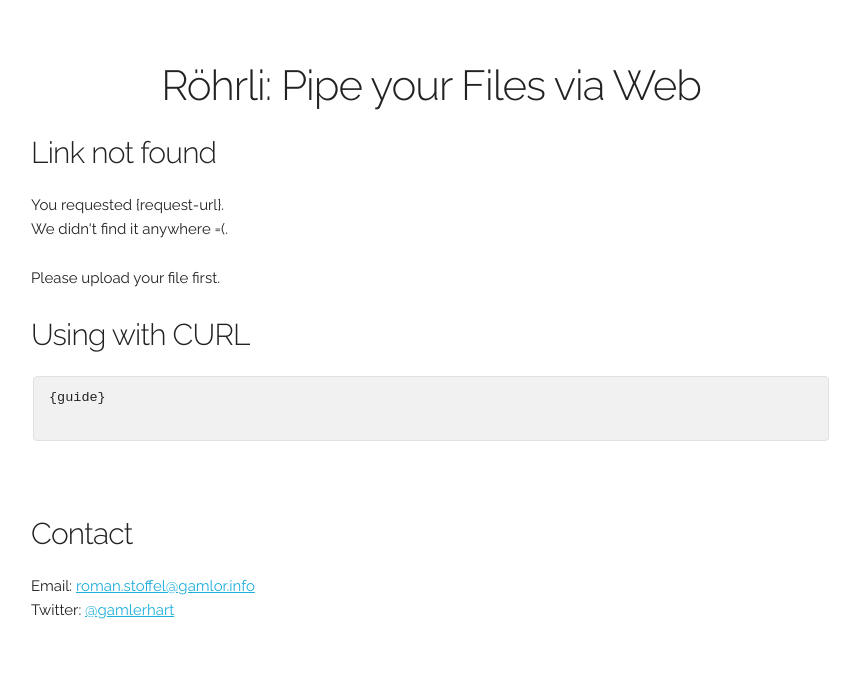
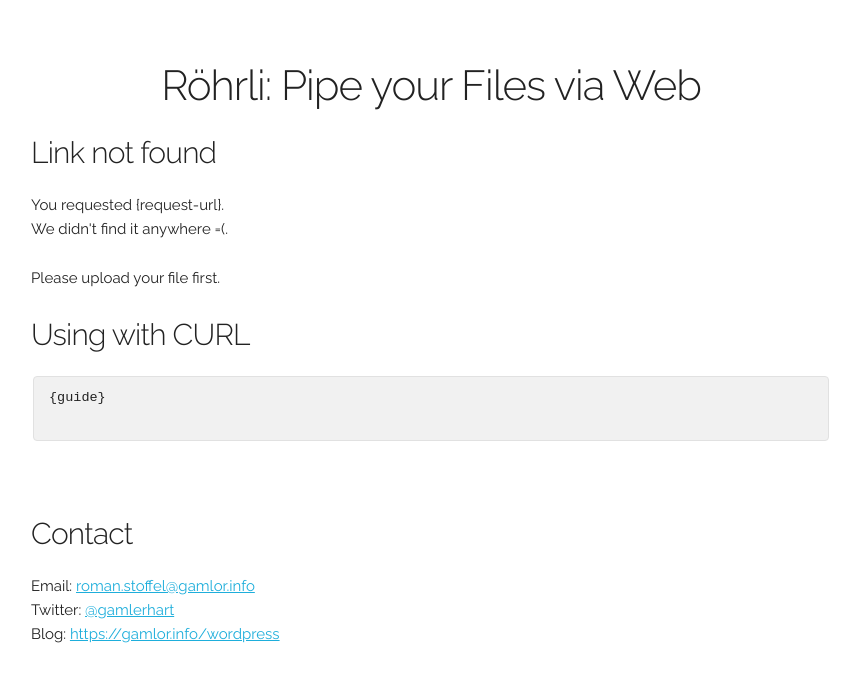
Before and after one commit to gamlerhart/rohrli, a plain HTML site: page resources/web/404.html in a window 1280 px wide. Shown: the whole page, without its empty margins (209-1069 px from the left). Drawn offline with Linux system fonts and the light colour scheme.

Commit message:
Contact info

```diff
--- a/resources/web/404.html
+++ b/resources/web/404.html
@@ -53,6 +53,8 @@
             Email: <a href="mailto:roman.stoffel@gamlor.info">roman.stoffel@gamlor.info</a>
             <br/>
             Twitter: <a href="https://twitter.com/gamlerhart">@gamlerhart</a>
+            <br/>
+            Blog: <a href="https://gamlor.info/wordpress">https://gamlor.info/wordpress</a>
         </p>
     </div>
 </div>
```
Also changed, not shown: resources/web/done-downloaded.html (+2 -0 lines), resources/web/done-expired.html (+2 -0 lines), resources/web/index.html (+2 -0 lines).
